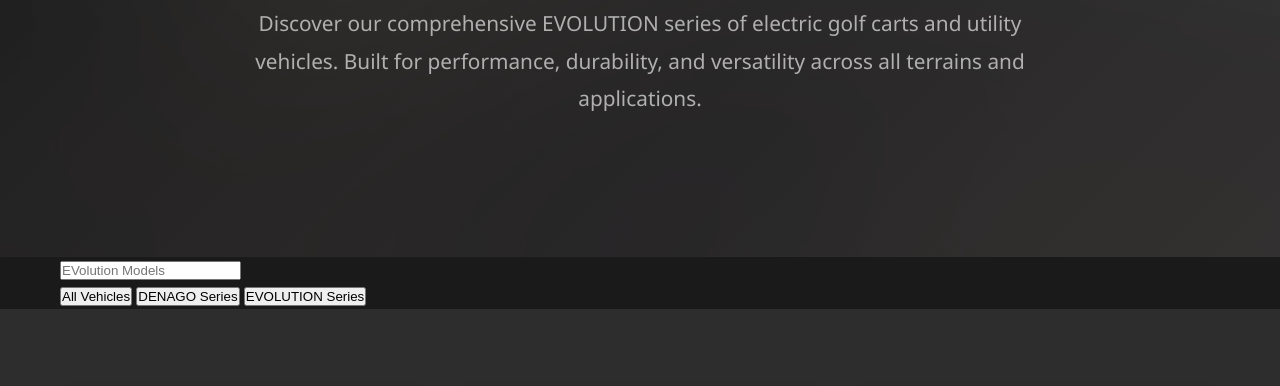
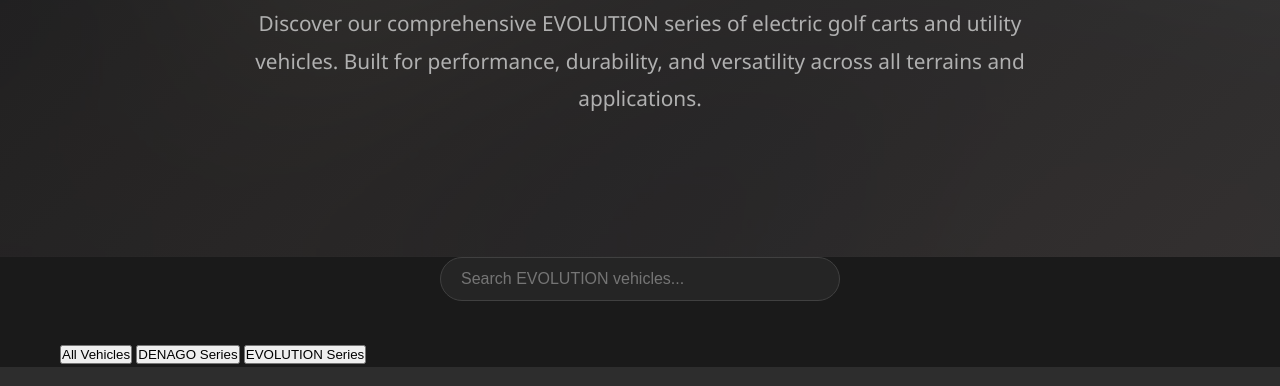
Before and after one commit to Tigon-Golf-Carts-LLC/PoconoGolfCarts.com, a plain HTML site: page evolution.html in a window 1280 px wide. Shown: the part 364-750 px from the top of the page. Drawn offline with Linux system fonts and the light colour scheme.

Commit message:
Update evolution.html

```diff
--- a/evolution.html
+++ b/evolution.html
@@ -64,19 +64,28 @@
             </div>
         </section>
 
-        <!-- Search Section -->
+         <!-- Search Section -->
         <section class="filter-section">
             <div class="container">
-                <div class="filter-controls">
-                    <div class="search-container">
-                        <input type="text" id="vehicle-search" placeholder="EVolution Models" class="search-input">
+                <div class="search-container" style="text-align: center; margin-bottom: 40px;">
+                    <input type="text" id="vehicle-search" placeholder="Search EVOLUTION vehicles..." style="
+                        padding: 12px 20px;
+                        border: 1px solid var(--border-color);
+                        border-radius: 25px;
+                        background: var(--card-bg);
+                        color: var(--text-primary);
+                        font-size: 1rem;
+                        width: 100%;
+                        max-width: 400px;
+                        outline: none;
+                        transition: border-color 0.3s ease;
+                    ">
+                </div>
+                <div class="filter-buttons">
+                        <button class="filter-btn active" data-filter="all">All Vehicles</button>
+                        <button class="filter-btn" data-filter="denago">DENAGO Series</button>
+                        <button class="filter-btn" data-filter="evolution">EVOLUTION Series</button>
                     </div>
-                    <div class="filter-buttons">
-                        <a href="/vehicle.html"><button class="filter-btn active">All Vehicles</button></a>
-                        <a href="/denago.html"><button class="filter-btn active">DENAGO Series</button></a>
-                        <a href="/evolution.html"><button class="filter-btn active">EVOLUTION Series</button></a>
-                    </div>
-                </div>
             </div>
         </section>
 
```
